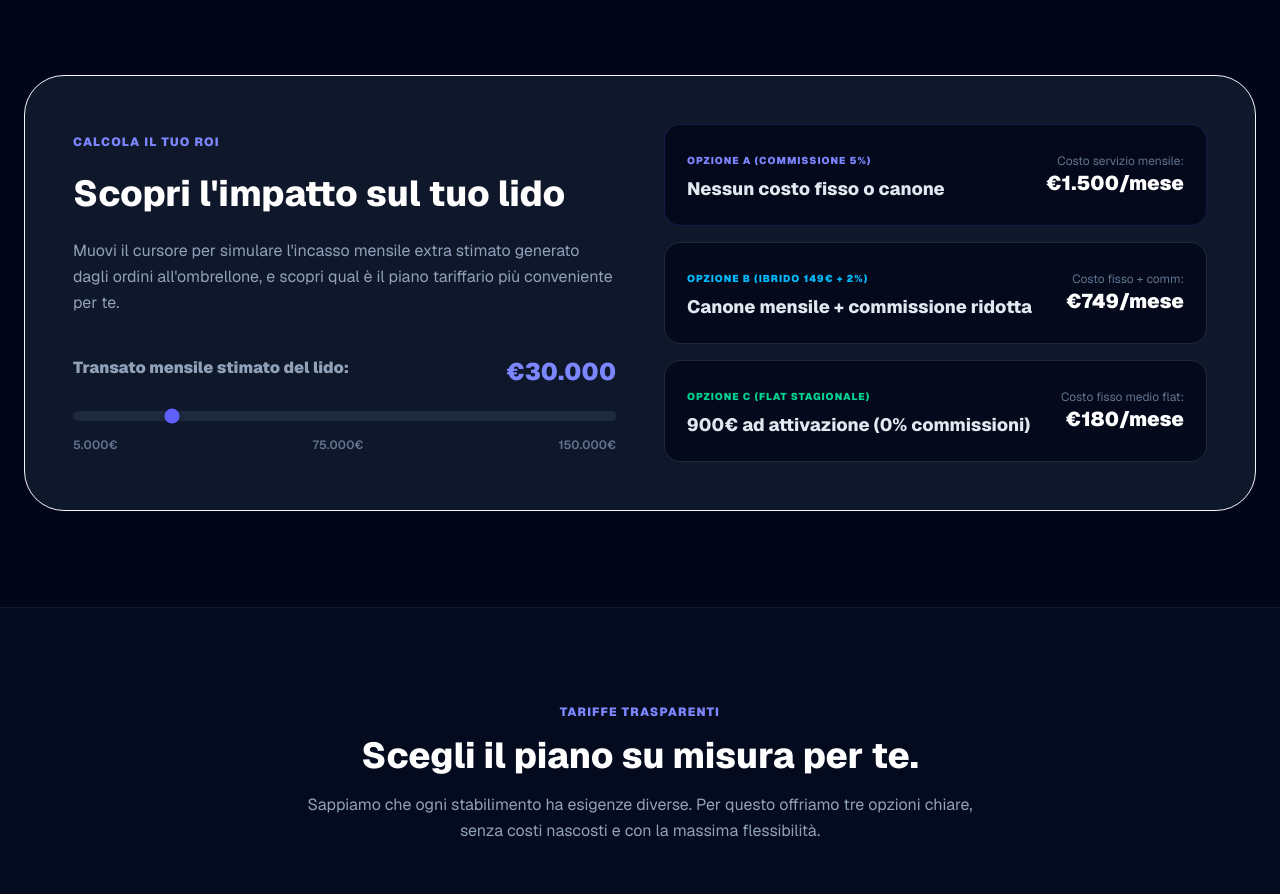
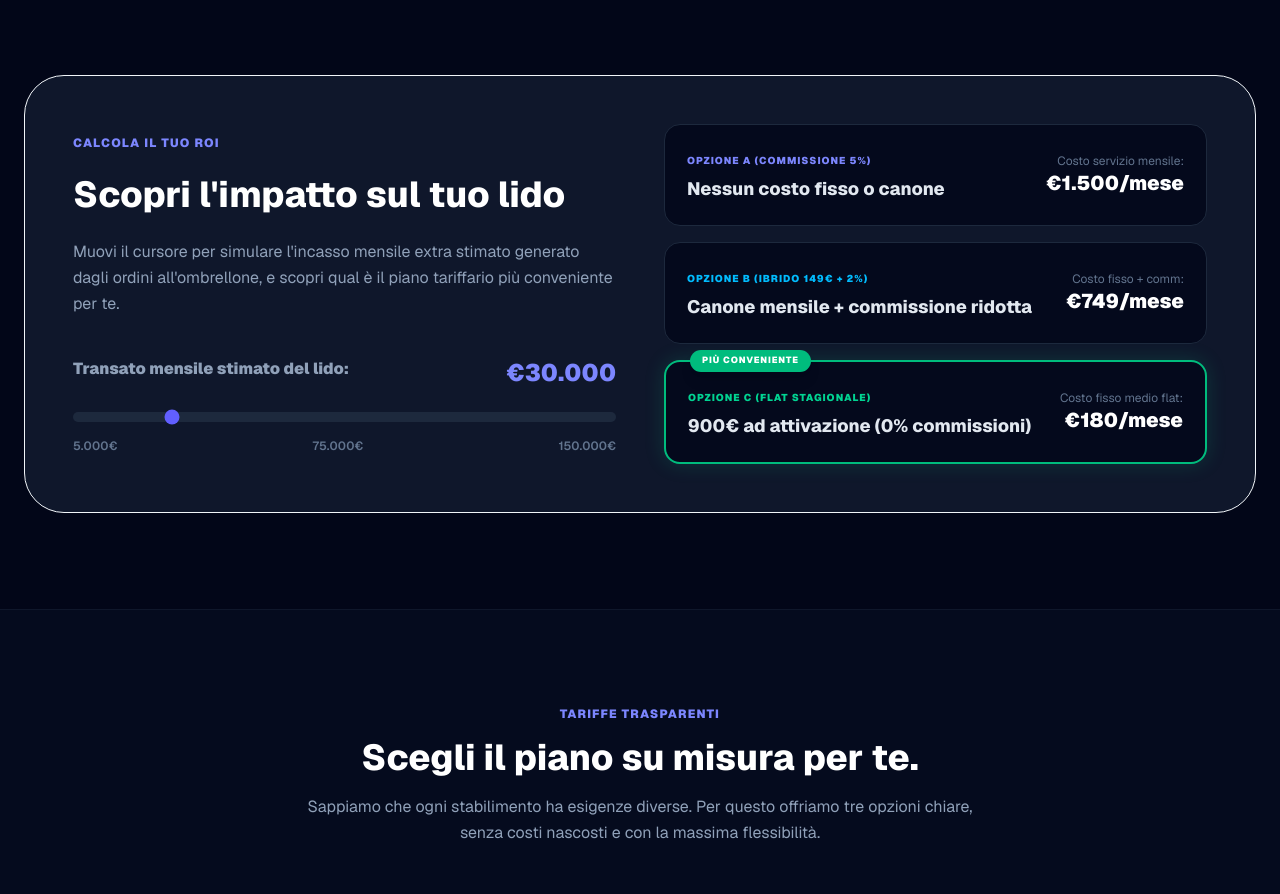
Before and after one commit to airhomedomotics/waveorder, a Next.js app: page / in a window 1280 px wide. Shown: the part 1780-2674 px from the top of the page. Built offline with nearby package versions, Linux system fonts and the light colour scheme.

Commit message:
feat: aggiunto evidenziatore piano più conveniente nel simulatore

```diff
--- a/src/app/page.tsx
+++ b/src/app/page.tsx
@@ -40,10 +40,16 @@ export default function LandingPage() {
     // 3. Stagionale Flat (900€ una tantum = circa 180€/mese calcolati su 5 mesi maggio-settembre)
     const costoFlat = 180;
 
-    return { costoPiena, costoIbrido, costoFlat };
+    const minCosto = Math.min(costoPiena, costoIbrido, costoFlat);
+    let planScelto = 'A';
+    if (minCosto === costoPiena) planScelto = 'A';
+    else if (minCosto === costoFlat) planScelto = 'C';
+    else planScelto = 'B';
+
+    return { costoPiena, costoIbrido, costoFlat, planScelto };
   };
 
-  const { costoPiena, costoIbrido, costoFlat } = calcoloPiani();
+  const { costoPiena, costoIbrido, costoFlat, planScelto } = calcoloPiani();
 
   const handleFormSubmit = async (e: React.FormEvent) => {
     e.preventDefault();
@@ -306,9 +312,12 @@ export default function LandingPage() {
           </div>
 
           {/* SIMULATOR CARDS */}
-          <div className="flex-1 w-full space-y-4">
+          <div className="flex-1 w-full space-y-4 mt-6 lg:mt-0">
             {/* Plan A card */}
-            <div className="bg-slate-950/80 border border-indigo-500/20 p-5.5 rounded-2xl flex justify-between items-center transition-all duration-300 hover:border-indigo-500/40">
+            <div className={`relative bg-slate-950/80 p-5.5 rounded-2xl flex justify-between items-center transition-all duration-300 ${planScelto === 'A' ? 'border-2 border-indigo-500 shadow-[0_0_20px_rgba(99,102,241,0.2)]' : 'border border-slate-800 hover:border-indigo-500/40'}`}>
+              {planScelto === 'A' && (
+                <div className="absolute -top-3 left-6 bg-indigo-500 text-white text-[9px] font-black uppercase tracking-widest px-3 py-1 rounded-full shadow-lg">Più Conveniente</div>
+              )}
               <div>
                 <span className="text-[10px] font-black text-indigo-400 uppercase tracking-widest">Opzione A (Commissione 5%)</span>
                 <h4 className="font-extrabold text-lg text-slate-200 mt-1">Nessun costo fisso o canone</h4>
@@ -320,7 +329,10 @@ export default function LandingPage() {
             </div>
 
             {/* Plan B card */}
-            <div className="bg-slate-950/80 border border-slate-800 p-5.5 rounded-2xl flex justify-between items-center transition-all duration-300 hover:border-indigo-500/20">
+            <div className={`relative bg-slate-950/80 p-5.5 rounded-2xl flex justify-between items-center transition-all duration-300 ${planScelto === 'B' ? 'border-2 border-sky-400 shadow-[0_0_20px_rgba(56,189,248,0.2)]' : 'border border-slate-800 hover:border-sky-500/40'}`}>
+              {planScelto === 'B' && (
+                <div className="absolute -top-3 left-6 bg-sky-500 text-white text-[9px] font-black uppercase tracking-widest px-3 py-1 rounded-full shadow-lg">Più Conveniente</div>
+              )}
               <div>
                 <span className="text-[10px] font-black text-sky-400 uppercase tracking-widest">Opzione B (Ibrido 149€ + 2%)</span>
                 <h4 className="font-extrabold text-lg text-slate-200 mt-1">Canone mensile + commissione ridotta</h4>
@@ -332,7 +344,10 @@ export default function LandingPage() {
             </div>
 
             {/* Plan C card */}
-            <div className="bg-slate-950/80 border border-slate-800 p-5.5 rounded-2xl flex justify-between items-center transition-all duration-300 hover:border-indigo-500/20">
+            <div className={`relative bg-slate-950/80 p-5.5 rounded-2xl flex justify-between items-center transition-all duration-300 ${planScelto === 'C' ? 'border-2 border-emerald-500 shadow-[0_0_20px_rgba(16,185,129,0.2)]' : 'border border-slate-800 hover:border-emerald-500/40'}`}>
+              {planScelto === 'C' && (
+                <div className="absolute -top-3 left-6 bg-emerald-500 text-white text-[9px] font-black uppercase tracking-widest px-3 py-1 rounded-full shadow-lg">Più Conveniente</div>
+              )}
               <div>
                 <span className="text-[10px] font-black text-emerald-400 uppercase tracking-widest">Opzione C (Flat Stagionale)</span>
                 <h4 className="font-extrabold text-lg text-slate-200 mt-1">900€ ad attivazione (0% commissioni)</h4>
```
